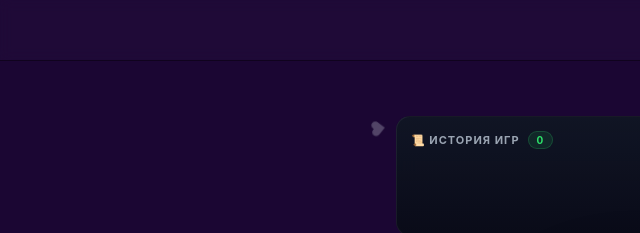
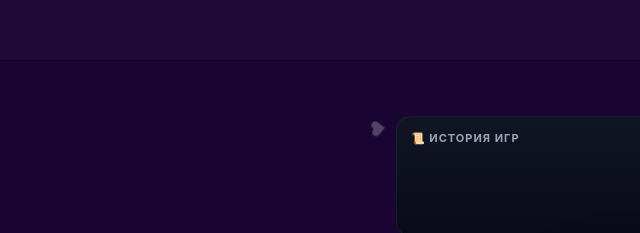
Before and after one commit to cromaky22/katyshka, a website: page dreamcatcher.html in a window 1280 px wide. Shown: the top 233 px of the page, 0-640 px from the left. Drawn offline with Linux system fonts and the light colour scheme; no server answers.

Commit message:
Dreamcatcher: remove history counter badge, keep x1/x2 payouts at 2x/3x

```diff
--- a/css/dreamcatcher.css
+++ b/css/dreamcatcher.css
@@ -341,14 +341,6 @@
   letter-spacing: 1px;
   margin-bottom: 12px;
 }
-.history-count {
-  background: rgba(46, 227, 107, 0.1);
-  color: var(--accent-green);
-  padding: 2px 8px;
-  border-radius: 16px;
-  font-size: 10px;
-  border: 1px solid rgba(46, 227, 107, 0.2);
-}
 .history-scroll {
   display: flex;
   flex-wrap: nowrap;
--- a/dreamcatcher.html
+++ b/dreamcatcher.html
@@ -30,7 +30,6 @@
         <div class="history-panel">
           <div class="history-header">
             <span>📜 ИСТОРИЯ ИГР</span>
-            <span class="history-count" id="historyCount">0</span>
           </div>
           <div class="history-scroll" id="historyScroll"></div>
         </div>
--- a/js/dreamcatcher.js
+++ b/js/dreamcatcher.js
@@ -10,7 +10,6 @@ document.addEventListener('DOMContentLoaded', function() {
   const resultWin = document.getElementById('resultWin');
   const continueBtn = document.getElementById('continueBtn');
   const historyScroll = document.getElementById('historyScroll');
-  const historyCount = document.getElementById('historyCount');
   const dreamStake = document.getElementById('dreamStake');
   const halfBtn = document.getElementById('halfBtn');
   const doubleBtn = document.getElementById('doubleBtn');
@@ -229,7 +228,6 @@ document.addEventListener('DOMContentLoaded', function() {
     item.style.color = (num === 1) ? '#000' : '#fff';
     item.style.border = 'none';
     historyScroll.insertBefore(item, historyScroll.firstChild);
-    historyCount.textContent = parseInt(historyCount.textContent || '0') + 1;
   }
 
   playBtn.addEventListener('click', () => {
@@ -300,7 +298,7 @@ document.addEventListener('DOMContentLoaded', function() {
     let winAmount = 0;
     if (won) {
       const HOUSE_EDGE = 0.06;
-      const payouts = { 1: 1.0, 2: 2.0, 5: 5.0, 10: 10.0, 20: 20.0, 40: 40.0 };
+      const payouts = { 1: 2.0, 2: 3.0, 5: 5.0, 10: 10.0, 20: 20.0, 40: 40.0 };
       winAmount = Math.round(currentStake * (payouts[betValue] || 0) * (1 - HOUSE_EDGE) * 100) / 100;
       setBalance(getBalance() + winAmount);
     }
```
